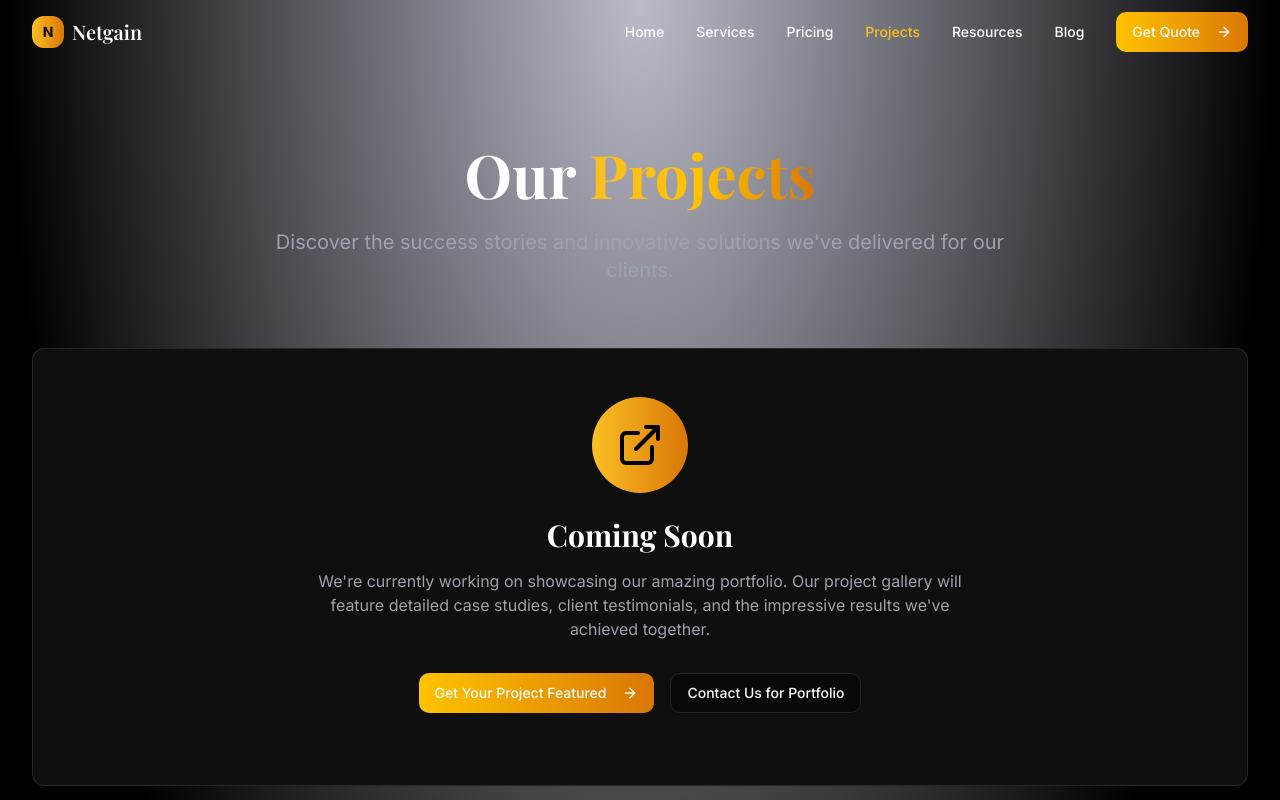
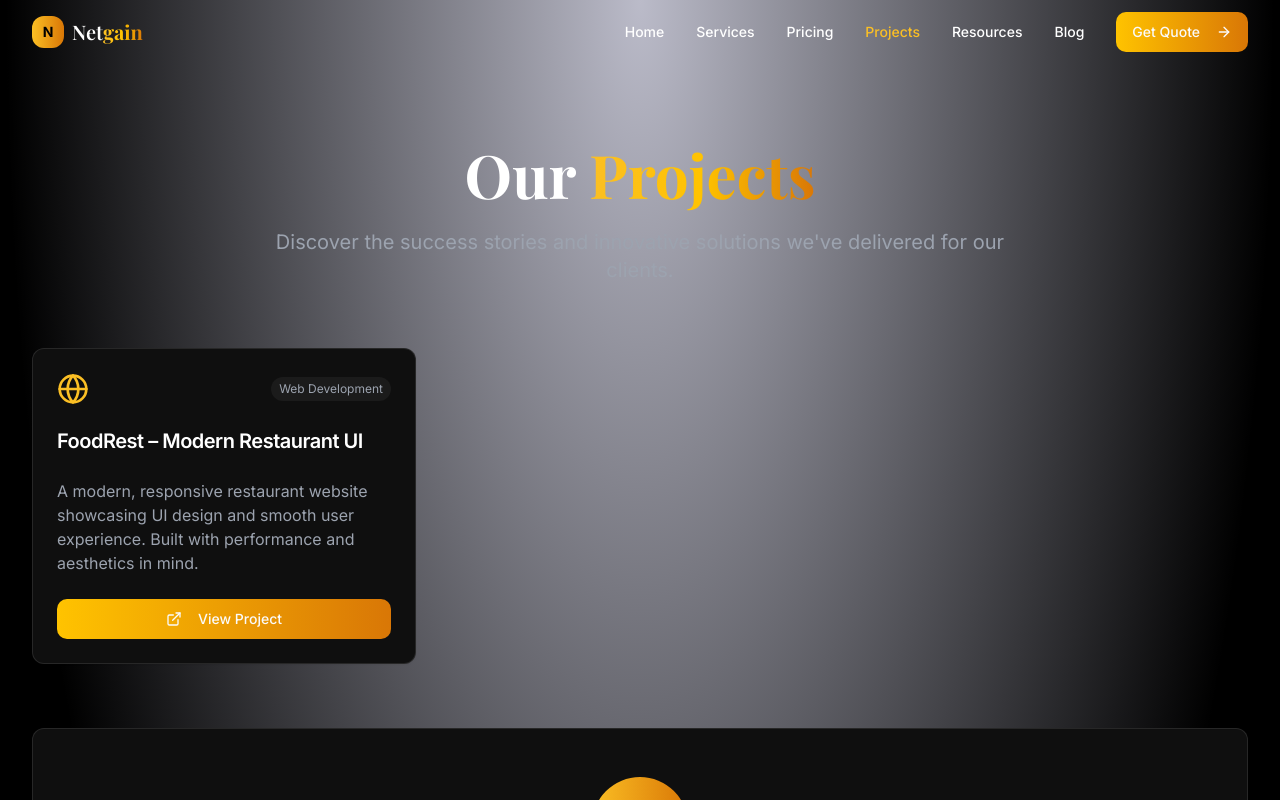
Before and after one commit to JustMa-01/netgain1232, a React (Vite) app: page /projects in a window 1280 px wide. Shown: the top 800 px of the page. Built offline with nearby package versions, Linux system fonts and the light colour scheme.

Commit message:
Update logo and add project
Update the Netgain logo and add a new project to the project page.

```diff
--- a/src/components/Layout.tsx
+++ b/src/components/Layout.tsx
@@ -1,4 +1,3 @@
-
 import { useState, useEffect } from 'react';
 import { Link, useLocation } from 'react-router-dom';
 import { Menu, X, ArrowRight } from 'lucide-react';
@@ -43,7 +42,10 @@ const Layout = ({ children }: { children: React.ReactNode }) => {
               <div className="w-8 h-8 bg-gradient-to-r from-amber-400 to-amber-600 rounded-lg flex items-center justify-center">
                 <span className="text-black font-bold text-sm">N</span>
               </div>
-              <span className="text-xl font-serif font-semibold text-white">Netgain</span>
+              <span className="text-xl font-serif font-semibold">
+                <span className="text-white">Net</span>
+                <span className="bg-gradient-to-r from-amber-400 via-amber-500 to-amber-600 bg-clip-text text-transparent font-bold">gain</span>
+              </span>
             </Link>
 
             {/* Desktop Navigation */}
@@ -123,7 +125,10 @@ const Layout = ({ children }: { children: React.ReactNode }) => {
                 <div className="w-8 h-8 bg-gradient-to-r from-amber-400 to-amber-600 rounded-lg flex items-center justify-center">
                   <span className="text-black font-bold text-sm">N</span>
                 </div>
-                <span className="text-xl font-serif font-semibold text-white">Netgain</span>
+                <span className="text-xl font-serif font-semibold">
+                  <span className="text-white">Net</span>
+                  <span className="bg-gradient-to-r from-amber-400 via-amber-500 to-amber-600 bg-clip-text text-transparent font-bold">gain</span>
+                </span>
               </div>
               <p className="text-gray-400 mb-4 max-w-md">
                 Scalable Tech. Royal Experience. Trusted Service. Building premium digital solutions for modern businesses.
--- a/src/pages/Projects.tsx
+++ b/src/pages/Projects.tsx
@@ -1,9 +1,18 @@
 
 import { Button } from '@/components/ui/button';
-import { Card, CardContent } from '@/components/ui/card';
-import { ArrowRight, ExternalLink } from 'lucide-react';
+import { Card, CardContent, CardHeader, CardTitle } from '@/components/ui/card';
+import { ArrowRight, ExternalLink, Globe } from 'lucide-react';
 
 const Projects = () => {
+  const projects = [
+    {
+      title: "FoodRest – Modern Restaurant UI",
+      description: "A modern, responsive restaurant website showcasing UI design and smooth user experience. Built with performance and aesthetics in mind.",
+      link: "https://foodrest11.netlify.app/",
+      category: "Web Development"
+    }
+  ];
+
   return (
     <div className="min-h-screen py-20">
       <div className="max-w-7xl mx-auto px-4 sm:px-6 lg:px-8">
@@ -16,14 +25,41 @@ const Projects = () => {
           </p>
         </div>
 
+        {/* Featured Projects */}
+        <div className="grid grid-cols-1 md:grid-cols-2 lg:grid-cols-3 gap-8 mb-16">
+          {projects.map((project, index) => (
+            <Card key={index} className="glass-card border-white/10 hover:border-amber-400/50 transition-all duration-300 animate-slide-up" style={{ animationDelay: `${index * 100}ms` }}>
+              <CardHeader>
+                <div className="flex items-center justify-between mb-4">
+                  <Globe className="h-8 w-8 text-amber-400" />
+                  <span className="text-xs text-gray-400 bg-white/5 px-2 py-1 rounded-full">
+                    {project.category}
+                  </span>
+                </div>
+                <CardTitle className="text-white text-xl mb-2">{project.title}</CardTitle>
+              </CardHeader>
+              <CardContent>
+                <p className="text-gray-400 mb-6">{project.description}</p>
+                <a href={project.link} target="_blank" rel="noopener noreferrer">
+                  <Button className="w-full glow-button">
+                    <ExternalLink className="mr-2 h-4 w-4" />
+                    View Project
+                  </Button>
+                </a>
+              </CardContent>
+            </Card>
+          ))}
+        </div>
+
+        {/* Coming Soon Section */}
         <Card className="glass-card text-center p-12 animate-slide-up">
           <CardContent>
             <div className="w-24 h-24 bg-gradient-to-r from-amber-400 to-amber-600 rounded-full flex items-center justify-center mx-auto mb-6">
               <ExternalLink className="h-12 w-12 text-black" />
             </div>
-            <h2 className="text-3xl font-serif font-bold text-white mb-4">Coming Soon</h2>
+            <h2 className="text-3xl font-serif font-bold text-white mb-4">More Projects Coming Soon</h2>
             <p className="text-gray-400 mb-8 max-w-2xl mx-auto">
-              We're currently working on showcasing our amazing portfolio.
+              We're continuously working on amazing projects and will be showcasing more of our portfolio soon.
               Our project gallery will feature detailed case studies, client testimonials,
               and the impressive results we've achieved together.
             </p>
```
